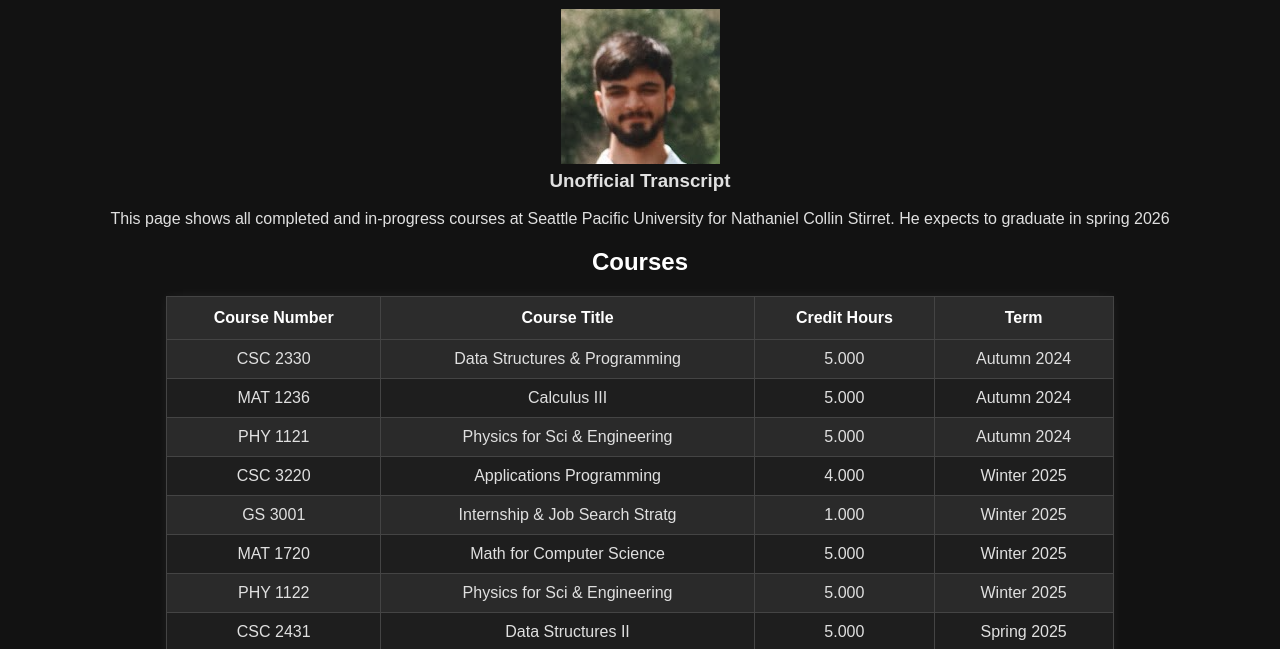
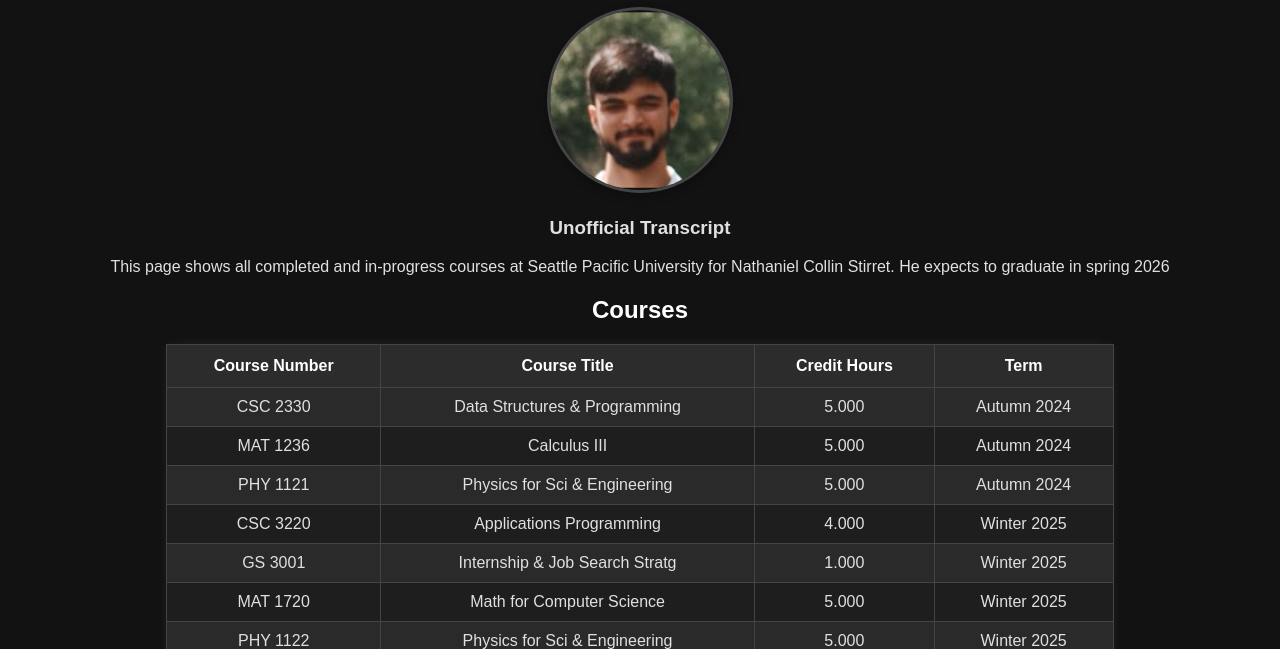
Before and after one commit to NathanielSPU/nathanielspu.io, a plain HTML site: page index.html in a window 1280 px wide. Shown: the part 149-798 px from the top of the page. Drawn offline with Linux system fonts and the light colour scheme.

Commit message:
Update style.css

```diff
--- a/style.css
+++ b/style.css
@@ -1,3 +1,18 @@
+.profile-photo {
+    text-align: center;
+    margin-top: 10px;
+    margin-bottom: 20px;
+}
+
+.profile-photo img {
+    width: 180px;
+    height: 180px;
+    object-fit: cover;
+    border-radius: 50%;
+    border: 3px solid #444;
+    box-shadow: 0px 4px 10px rgba(0,0,0,0.25);
+}
+
 h1 {
     text-align: center;
     font-size: 3rem;
```
